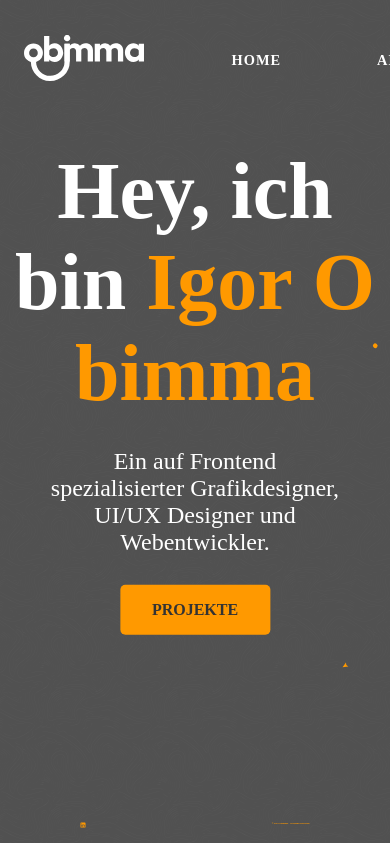
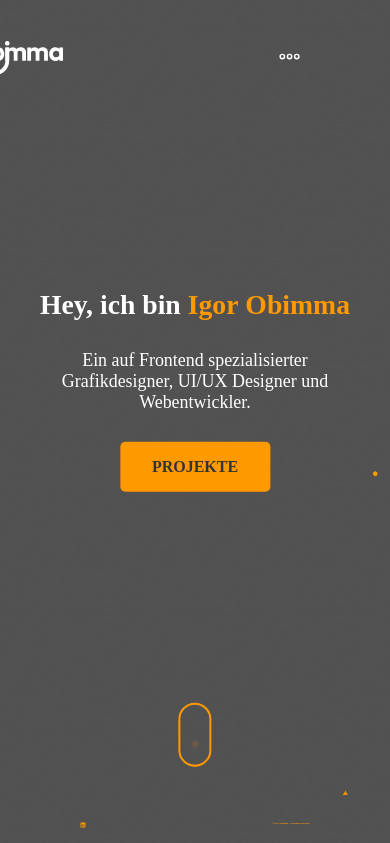
Before and after one commit to gitobimma/react-projects, a React (Vite) app: page / in a window 390 px wide. Shown: the top 843 px of the page. Built offline with nearby package versions, Linux system fonts and the light colour scheme.

Commit message:
navbar halfway responsive + hamburger menu

```diff
--- a/package.json
+++ b/package.json
@@ -12,6 +12,7 @@
   "dependencies": {
     "@emailjs/browser": "^3.11.0",
     "framer-motion": "^10.16.4",
+    "phosphor-react": "^1.4.1",
     "react": "^18.2.0",
     "react-dom": "^18.2.0",
     "react-router-dom": "^6.15.0",
--- a/src/App.css
+++ b/src/App.css
@@ -2,6 +2,10 @@
   box-sizing: border-box;
   font-family: Satoshi;
   margin: 0;
+}
+
+html {
+  font-size: 16px;
 }
 
 body {
--- a/src/components/hero/hero.css
+++ b/src/components/hero/hero.css
@@ -20,7 +20,7 @@
 
 #hero-title {
   text-align: center;
-  font-size: 5em;
+  font-size: calc(1rem + 3vw);
   font-weight: 900;
   margin-bottom: 1.8rem;
   color: #fff;
@@ -28,7 +28,7 @@
 
 .hero-text {
   text-align: center;
-  font-size: 1.5em;
+  font-size: calc(1rem + 0.5vw);
   width: 80%;
   margin-bottom: 1.8rem;
   color: #fff;
@@ -54,7 +54,7 @@ span:hover {
   background-size: 210% 100%;
   background-position: right bottom;
   transition: all 0.6s ease-in-out;
-  font-size: 1em;
+  font-size: 1rem;
 }
 
 .hero-button:hover {
--- a/src/components/navbar/navbar.css
+++ b/src/components/navbar/navbar.css
@@ -1,5 +1,5 @@
 #logo {
-  width: 120px;
+  width: calc(5rem + 2vw);
 }
 
 .header {
@@ -26,31 +26,84 @@
   height: 85px;
 }
 
-#navigation {
+.navigation {
   display: flex;
-  list-style: none;
 }
-#navigation li {
+.navigation li {
   cursor: pointer;
+  list-style-type: none;
 }
 
 .list-item {
   padding: 2.2rem 3rem;
-  display: inline-block;
-  font-size: 0.9em;
+  font-size: calc(0.6rem + 0.2vw);
   color: #fff;
   text-transform: uppercase;
   letter-spacing: 1px;
   font-weight: 700;
   text-decoration: none;
 }
+.list-item:hover {
+  color: rgb(255, 153, 0);
+}
 
 .list-item-scroll {
   color: #333;
-  font-size: 0.8em;
+  font-size: calc(0.6rem + 0.2vw);
   padding: 1rem 1.7rem;
 }
 
-.active {
-  color: red;
+.mobile-menu-icon {
+  font-size: calc(1.2rem + 1vw);
+  cursor: pointer;
+  display: none;
+  color: #fff;
 }
+
+/* MEDIA QUERIES */
+
+@media only screen and (max-width: 1024px) {
+  .mobile-menu-icon {
+    display: inline-block;
+  }
+
+  .header {
+    padding: 1rem 2rem;
+  }
+
+  .header-bg {
+    /* background-color: rgba(255, 153, 0, 0.9);*/
+    border-radius: 0;
+    width: 100%;
+    margin-left: 0;
+    margin-top: 0;
+    height: 85px;
+  }
+
+  .list-item-scroll {
+    color: #fff;
+  }
+
+  .navigation {
+    position: fixed;
+    left: 0;
+    top: 0;
+    width: 100%;
+    background-color: rgba(51, 51, 51, 0.9);
+    height: 100%;
+    flex-direction: column;
+    text-align: center;
+    justify-content: center;
+    transform: translateY(-100vh);
+    transition: 1s;
+    padding-left: 0;
+  }
+
+  .responsive_nav {
+    transform: none !important;
+  }
+
+  .navigation li {
+    margin: 2% 0 !important;
+  }
+}
--- a/src/components/navbar/navbar.jsx
+++ b/src/components/navbar/navbar.jsx
@@ -1,14 +1,22 @@
 import LogoW from "./../../assets/LogoWhite.svg";
 import LogoB from "./../../assets/Logo_BW.svg";
-
+import { DotsThreeOutline } from "phosphor-react";
 import { Link } from "react-scroll";
 import "./navbar.css";
 import { useState } from "react";
+import { useRef } from "react";
+import { XCircle } from "phosphor-react";
 
 export const Navbar = () => {
   const [navColor, setNavColor] = useState(false);
   const [listItemColor, setListItemColor] = useState(false);
   const [logoColor, setLogoColor] = useState(false);
+
+  const navRef = useRef();
+  const showNavigation = () => {
+    navRef.current.classList.toggle("responsive_nav");
+    console.log("clicked");
+  };
 
   const changeColor = () => {
     if (window.scrollY >= 120) {
@@ -45,7 +53,7 @@ export const Navbar = () => {
           </a>
         </div>
         <div className="header-right">
-          <ul id="navigation">
+          <ul ref={navRef} className="navigation">
             <li>
               <Link
                 activeClass="active"
@@ -102,8 +110,17 @@ export const Navbar = () => {
                 Contact
               </Link>
             </li>
+            <a
+              className="mobile-menu-icon mobile-menu-close-icon"
+              onClick={showNavigation}
+            >
+              <XCircle></XCircle>
+            </a>
           </ul>
         </div>
+        <a className="mobile-menu-icon" onClick={showNavigation}>
+          <DotsThreeOutline></DotsThreeOutline>
+        </a>
       </div>
     </>
   );
```
Also changed, not shown: 1 other file (tests, documents, lock files or other folders).
